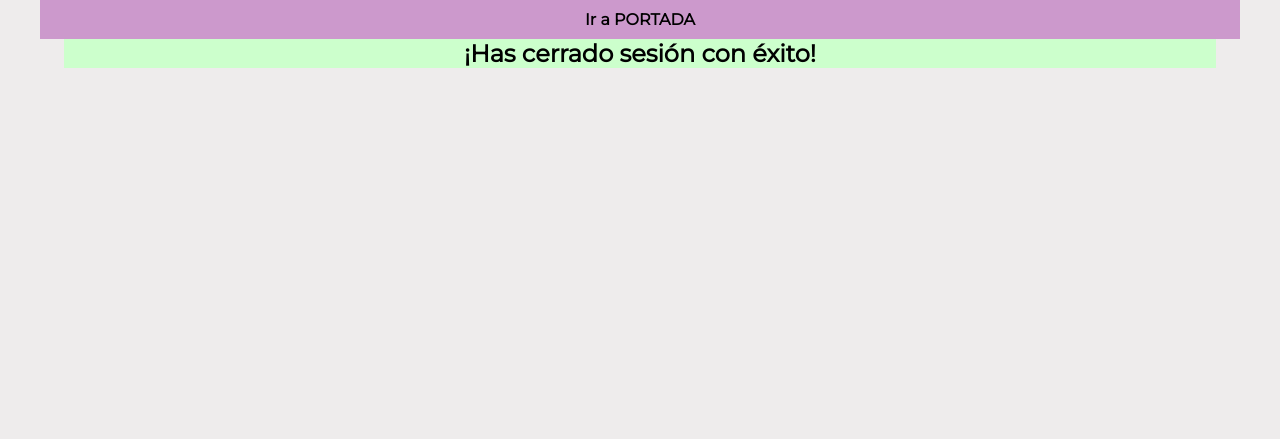
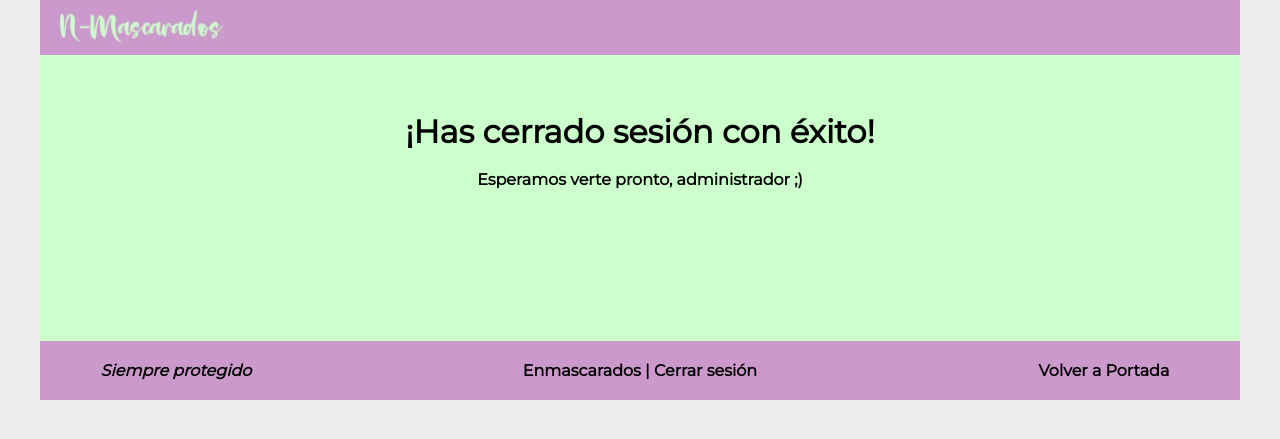
Before and after one commit to Gorkeles/tfg, a PHP site: page /cerrar.php in a window 1280 px wide. Shown: the top 439 px of the page. Run offline with PHP 8.4, Linux system fonts and the light colour scheme.

Commit message:
Estilos para la vista del cierre de sesión

```diff
--- a/admin.login.view.php
+++ b/admin.login.view.php
@@ -4,7 +4,7 @@
 
 <head>
 	<meta charset="UTF-8">
-	<title>Acceso a administración | Portada</title>
+	<title>Enmascarados | Acceso a administración</title>
 
 	<!-- Incluimos los estilos y fuente utilizada en la web -->
 	<link href="estilos/estilos.css" rel="stylesheet" type="text/css" />
@@ -66,7 +66,7 @@
 			Siempre protegido
 
 		</address>
-		<div>Acceso a administración | Portada </div>
+		<div>Enmascarados | Acceso a administración</div>
 		<section class="social">
 			<p><a href="index.php" style="text-decoration:none">Volver a Portada</a></p>
 		</section>
--- a/cerrar.php
+++ b/cerrar.php
@@ -6,16 +6,15 @@ session_destroy();
 ?>
 
 <!DOCTYPE html>
+<!-- Página que ve el usuario -->
 <html lang="es">
 
 <head>
     <meta charset="UTF-8">
-    <meta name="viewport" content="width=device-width, initial-scale=1.0">
-    <meta http-equiv="X-UA-Compatible" content="ie=edge">
-    <title>Enmascarados | Log out</title>
+    <title>Enmascarados | Cerrar sesión</title>
 
     <!-- Incluimos los estilos y fuente utilizada en la web -->
-    <link href="estilos.css" rel="stylesheet" type="text/css" />
+    <link href="estilos/estilos.css" rel="stylesheet" type="text/css" />
     <link rel="preconnect" href="https://fonts.gstatic.com">
     <link href="https://fonts.googleapis.com/css2?family=Montserrat&display=swap" rel="stylesheet">
 </head>
@@ -23,15 +22,37 @@ session_destroy();
 <body>
     <!-- Barra de navegación con los enlaces a distintas páginas de la web -->
     <nav>
+        <a href="index.php"><img src="img/logo.jpg" alt="logo" class="logo"></a>
+    </nav>
+    <div class="container">
+        <main>
+            <br>
+            <br>
+            <br>
+            <H1> ¡Has cerrado sesión con éxito! </H1> <!-- Titulo de la web -->
+            <br>
+            Esperamos verte pronto, administrador ;)
+            <br>
+            <br>
+            <br>
+            <br>
+            <br>
+            <br>
+            <br>
+            <br>
+            <br>
+    </div>
+    </main>
+    <footer>
+        <address>
+            Siempre protegido
 
-            <a href="index.php" style="text-decoration:none">Ir a PORTADA</a>
-        </div>
-    </nav>
-    <main>
-        <div class="cerrar" href="index.php" target="_blank">
-            <h2>¡Has cerrado sesión con éxito!</h2>
-        </div>
-    </main>
+        </address>
+        <div>Enmascarados | Cerrar sesión</div>
+        <section class="social">
+            <p><a href="index.php" style="text-decoration:none">Volver a Portada</a></p>
+        </section>
+    </footer>
 
 </body>
 
```
